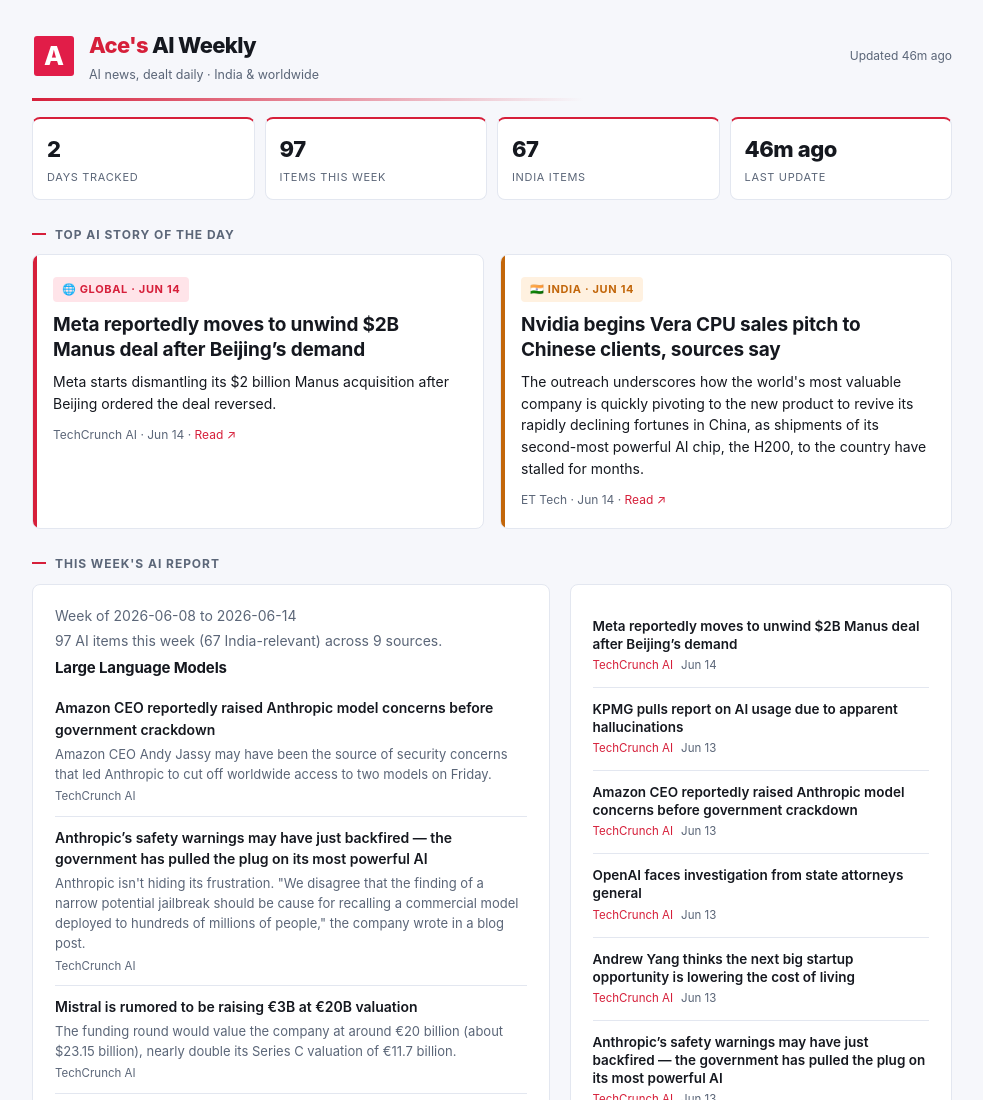
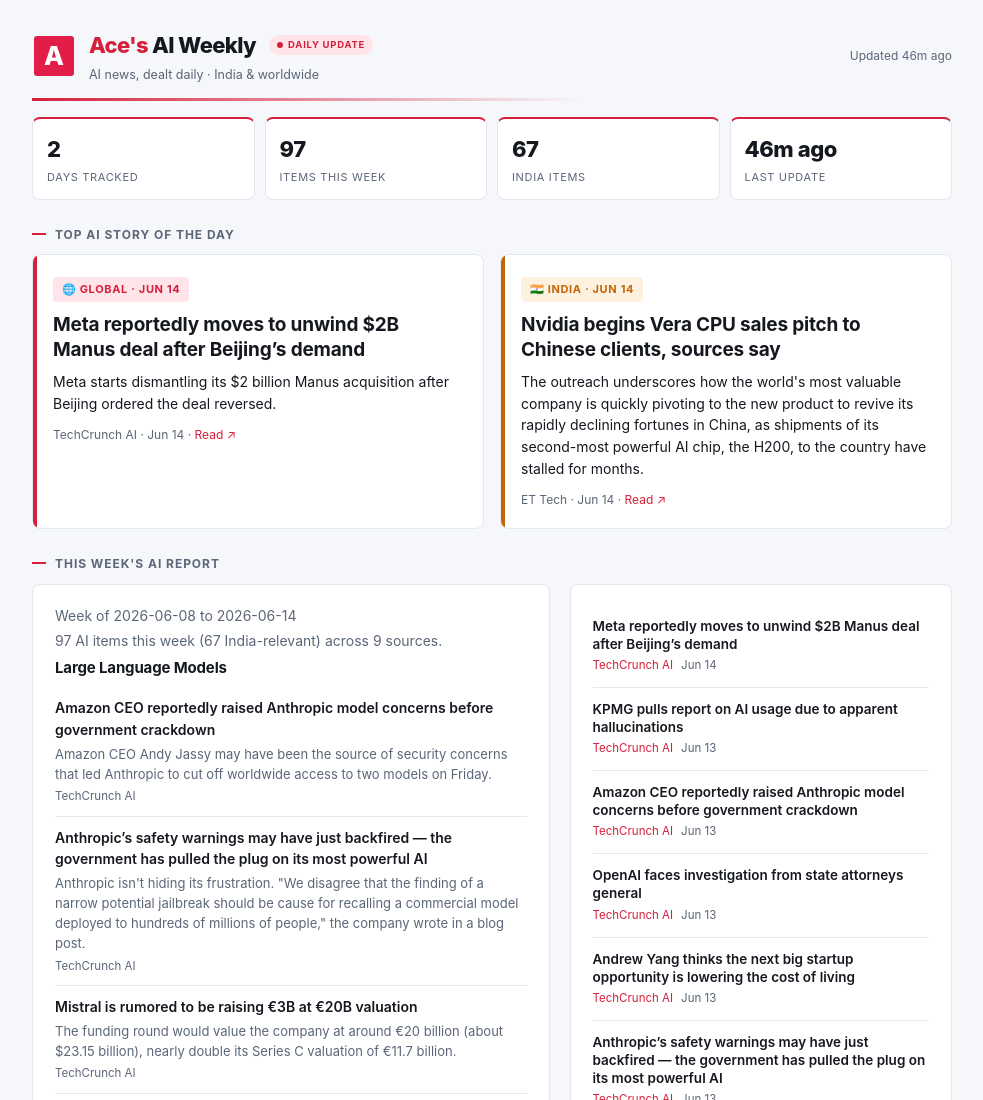
Before and after one commit to Ace-2504/ai-weekly-report, a website: page index.html in a window 1280 px wide. Shown: the top 1100 px of the page, without its empty margins (148-1131 px from the left). Drawn offline with Linux system fonts and the light colour scheme.

Commit message:
Add 'Daily Update' badge to the header

```diff
--- a/index.html
+++ b/index.html
@@ -84,7 +84,7 @@
         <text x="22" y="31" text-anchor="middle" font-family="-apple-system,Segoe UI,Roboto,Helvetica,Arial,sans-serif" font-size="26" font-weight="800" fill="#ffffff">A</text>
       </svg>
       <div class="wordmark">
-        <h1><span class="you">Ace's</span> AI Weekly</h1>
+        <h1><span class="you">Ace's</span> AI Weekly <span style="display:inline-flex;align-items:center;gap:5px;font-size:9.5px;font-weight:700;letter-spacing:.08em;text-transform:uppercase;color:var(--accent);background:var(--accent-soft);padding:3px 8px;border-radius:999px;margin-left:9px;vertical-align:middle;position:relative;top:-2px"><span style="width:6px;height:6px;border-radius:50%;background:var(--accent);display:inline-block"></span>Daily Update</span></h1>
         <p class="sub">AI news, dealt daily &middot; India &amp; worldwide</p>
       </div>
     </div>
```
